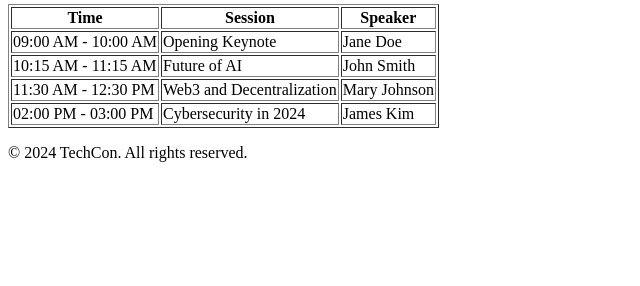
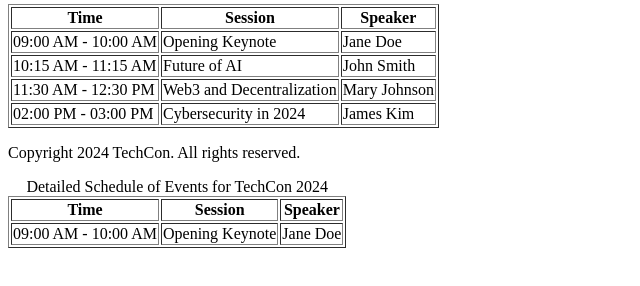
Before and after one commit to reedge-tech/TechCon_HTML, a plain HTML site: page techcon_website/schedule.html in a window 1280 px wide. Shown: the part 112-398 px from the top of the page, without its empty margins (0-640 px from the left). Drawn offline with Linux system fonts and the light colour scheme.

Commit message:
Fix table tag and copyright text in schedule.html

```diff
--- a/techcon_website/schedule.html
+++ b/techcon_website/schedule.html
@@ -51,7 +51,26 @@
   </main>
 
   <footer>
-    <p>&copy; 2024 TechCon. All rights reserved.</p>
+    <p>Copyright 2024 TechCon. All rights reserved.</p>
+
   </footer>
 </body>
 </html>
+<table border="1">
+  <caption>Detailed Schedule of Events for TechCon 2024</caption>
+  <thead>
+    <tr>
+      <th scope="col">Time</th>
+      <th scope="col">Session</th>
+      <th scope="col">Speaker</th>
+    </tr>
+  </thead>
+  <tbody>
+    <tr>
+      <td>09:00 AM - 10:00 AM</td>
+      <td>Opening Keynote</td>
+      <td>Jane Doe</td>
+    </tr>
+    <!-- more rows -->
+  </tbody>
+</table>
```
